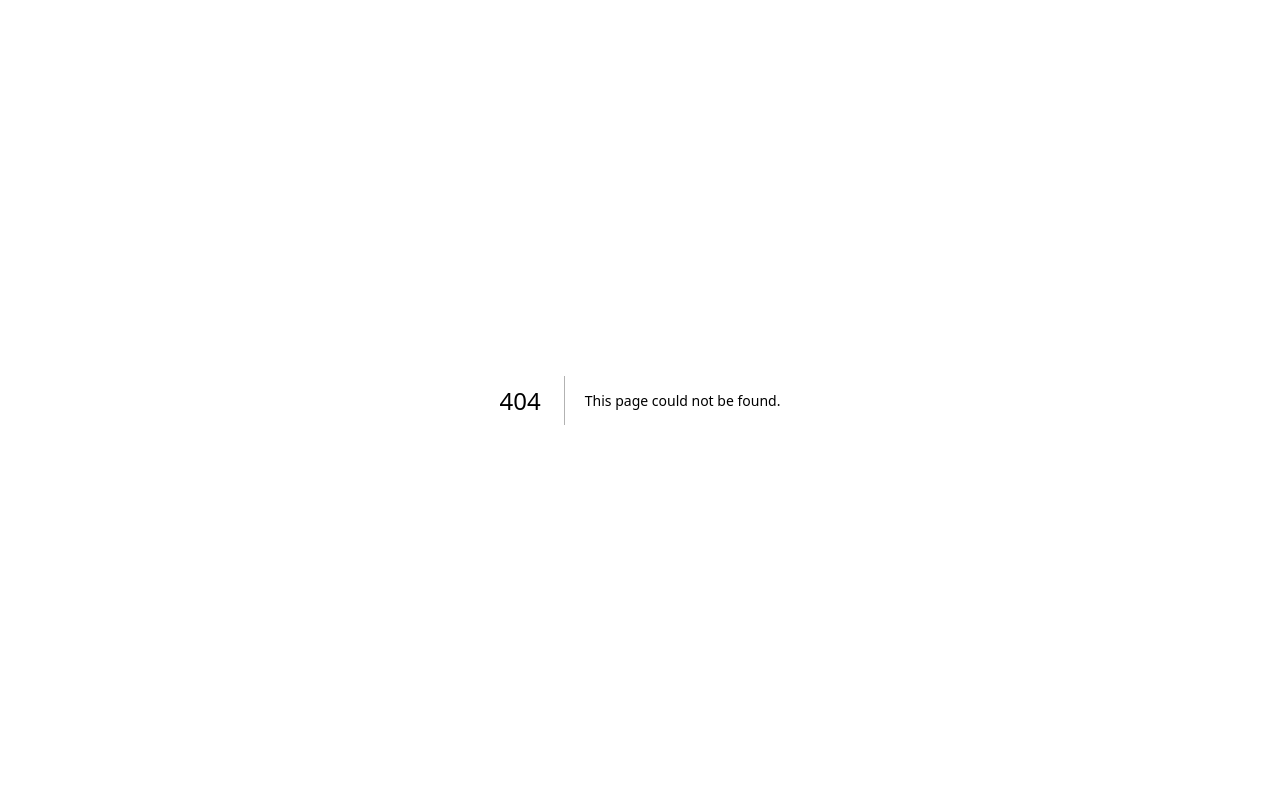
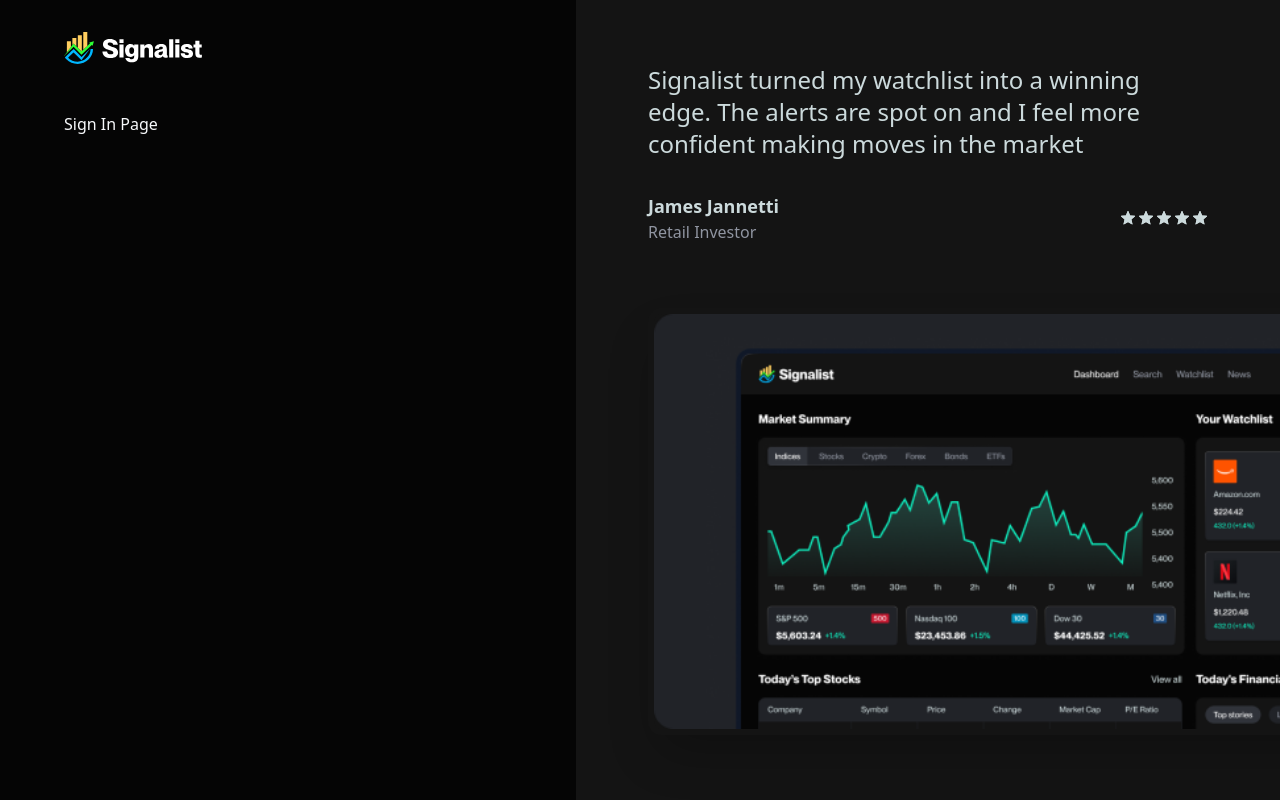
Before and after one commit to devfromnyc/stock-market-app, a Next.js app: page /sign-in in a window 1280 px wide. Before the commit this address had no page. Built offline with nearby package versions, Linux system fonts and the light colour scheme.

Commit message:
Signup page mockup

```diff
--- /dev/null
+++ b/app/(auth)/layout.tsx
@@ -0,0 +1,57 @@
+import Link from "next/link";
+import Image from "next/image";
+import type { ReactNode } from "react";
+
+const Layout = ({ children }: { children: ReactNode }) => {
+  return (
+    <main className="auth-layout">
+      <section className="auth-left-section scrollbar-hide-default">
+        <Link href="/" className="auth-logo">
+          <Image
+            src="/assets/icons/logo.svg"
+            alt="Signalist Logo"
+            width={140}
+            height={32}
+            className="h-8 w-auto"
+          />
+        </Link>
+        <div className="pb-6 lg:pb-8 flex-1">{children}</div>
+      </section>
+      <section className="auth-right-section">
+        <div className="z-10 relative lg:mt-4 lg:mb-16">
+          <blockquote className="auth-blockquote">
+            Signalist turned my watchlist into a winning edge. The alerts are
+            spot on and I feel more confident making moves in the market
+          </blockquote>
+          <div className="flex items-center justify-between">
+            <div>
+              <cite className="auth-testimonial-author">James Jannetti</cite>
+              <p className="max-md:text-sx text-gray-500">Retail Investor</p>
+            </div>
+            <div className="flex items-center gap-0.5">
+              {[1, 2, 3, 4, 5].map((star) => (
+                <Image
+                  key={star}
+                  src="/assets/icons/star.svg"
+                  alt="Star"
+                  width={16}
+                  height={16}
+                />
+              ))}
+            </div>
+          </div>
+        </div>
+        <div className="auth-dashboard-preview">
+          <Image
+            src="/assets/images/dashboard-preview.png"
+            alt="Dashboard Preview"
+            width={1024}
+            height={1024}
+          />
+        </div>
+      </section>
+    </main>
+  );
+};
+
+export default Layout;
--- /dev/null
+++ b/app/(auth)/sign-in/page.tsx
@@ -0,0 +1,7 @@
+import React from "react";
+
+const SignIn = () => {
+  return <div>Sign In Page</div>;
+};
+
+export default SignIn;
--- /dev/null
+++ b/app/(auth)/sign-up/page.tsx
@@ -0,0 +1,7 @@
+import React from "react";
+
+const SignUp = () => {
+  return <div>Sign Up Page</div>;
+};
+
+export default SignUp;
```
